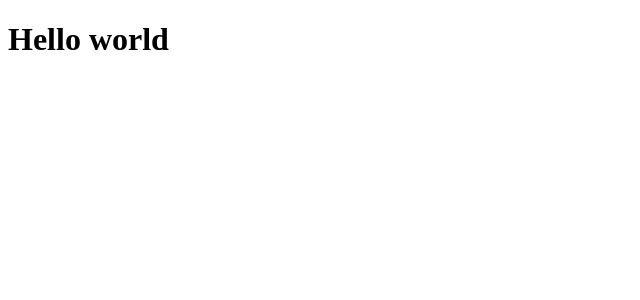
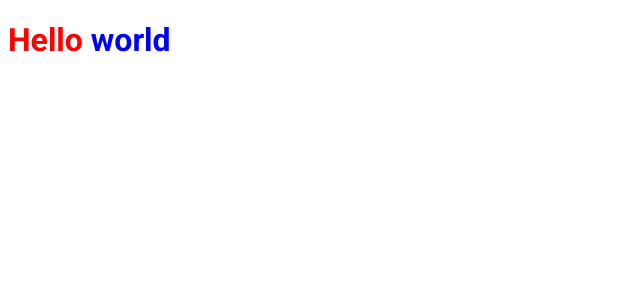
Before and after one commit to GustavoR1991/ig-news, a Next.js app: page / in a window 1280 px wide. Shown: the top 300 px of the page, without its empty margins (0-640 px from the left). Built offline with nearby package versions, Linux system fonts and the light colour scheme.

Commit message:
feat:second commit

```diff
--- a/package.json
+++ b/package.json
@@ -10,7 +10,8 @@
   "dependencies": {
     "next": "15.3.2",
     "react": "^19.0.0",
-    "react-dom": "^19.0.0"
+    "react-dom": "^19.0.0",
+    "sass": "^1.89.1"
   },
   "devDependencies": {
     "@types/node": "^22.15.24",
--- /dev/null
+++ b/src/pages/_document.tsx
@@ -0,0 +1,20 @@
+import Document, { Html, Head, Main, NextScript } from "next/document";
+
+export default class MyDocument extends Document {
+  render() {
+    return (
+      <Html>
+        <Head>
+          <link rel="preconnect" href="https://fonts.gstatic.com" />
+          <link href="https://fonts.googleapis.com/css2?family=Roboto:wght@400;700;900&display=swap" rel="stylesheet" />
+
+          <title>ig.news</title>
+        </Head>
+        <body>
+          <Main />
+          <NextScript />
+        </body>
+      </Html>
+    );
+  }
+}
--- a/src/pages/index.tsx
+++ b/src/pages/index.tsx
@@ -1,6 +1,9 @@
+import styles from '../styles/home.module.scss'
 
 export default function Home() {
   return (
-    <h1> Hello world</h1>
+    <h1 className={styles.title}>
+      Hello <span>world</span>
+    </h1>
   );
 }
--- /dev/null
+++ b/src/styles/home.module.scss
@@ -0,0 +1,8 @@
+.title {
+    color: red;
+    font-family: Roboto;
+
+    span {
+        color: blue;
+    }
+}
```
Also changed, not shown: 1 other file (tests, documents, lock files or other folders).
